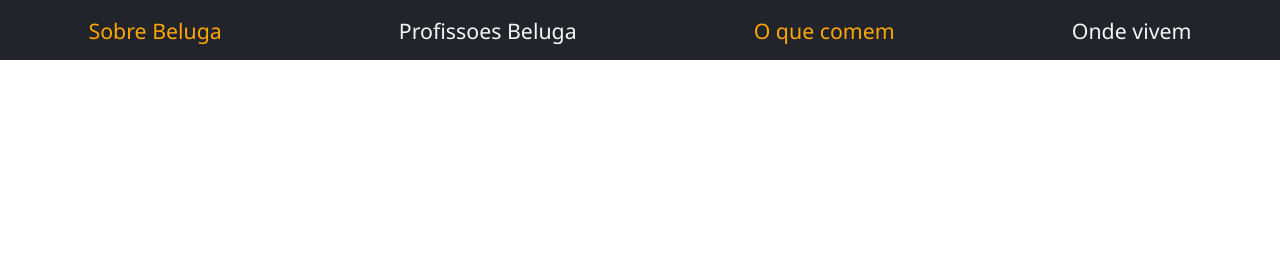
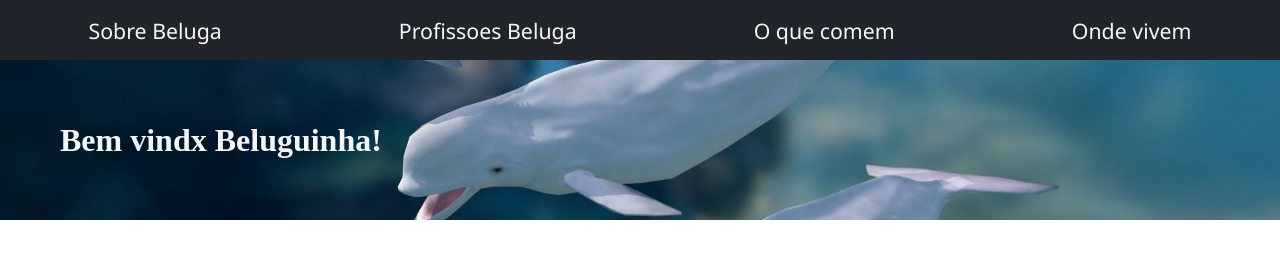
Before and after one commit to KayckKenji/102, a plain HTML site: page index.html in a window 1280 px wide. Drawn offline with Linux system fonts and the light colour scheme.

Commit message:
Criar header com banner de beluga

```diff
--- a/index.html
+++ b/index.html
@@ -14,5 +14,8 @@
         <a href="">O que comem</a>
         <a href="">Onde vivem</a>
     </nav>
+    <header>
+        <h1>Bem vindx Beluguinha!</h1>
+    </header>
 </body>
 </html>
--- a/style.css
+++ b/style.css
@@ -19,12 +19,28 @@ font-family: 'Segoe UI', Tahoma, Geneva, Verdana, sans-serif;
 }
 
 nav a:first-child{
-color: orange;
+color: whitesmoke;
 }
 nav a:nth-child(3){
-color: orange;
+color:whitesmoke;
 }
 nav a:hover{
-    color: blue;
+    color:orange;
     font-size: 20pt;
 }
+header{
+    width: 100%;
+    height: 160px;
+    color: blueviolet;
+    background-image: url(imagens/beluga.jpg);
+    background-size: cover;
+    display: flex;
+    align-items: center;
+    background-position: center;
+}
+header h1{
+    margin-left: 60px;
+    margin-top: 60;
+    color: whitesmoke;
+
+}
```
Also changed, not shown: imagens/beluga.jpg (added).
